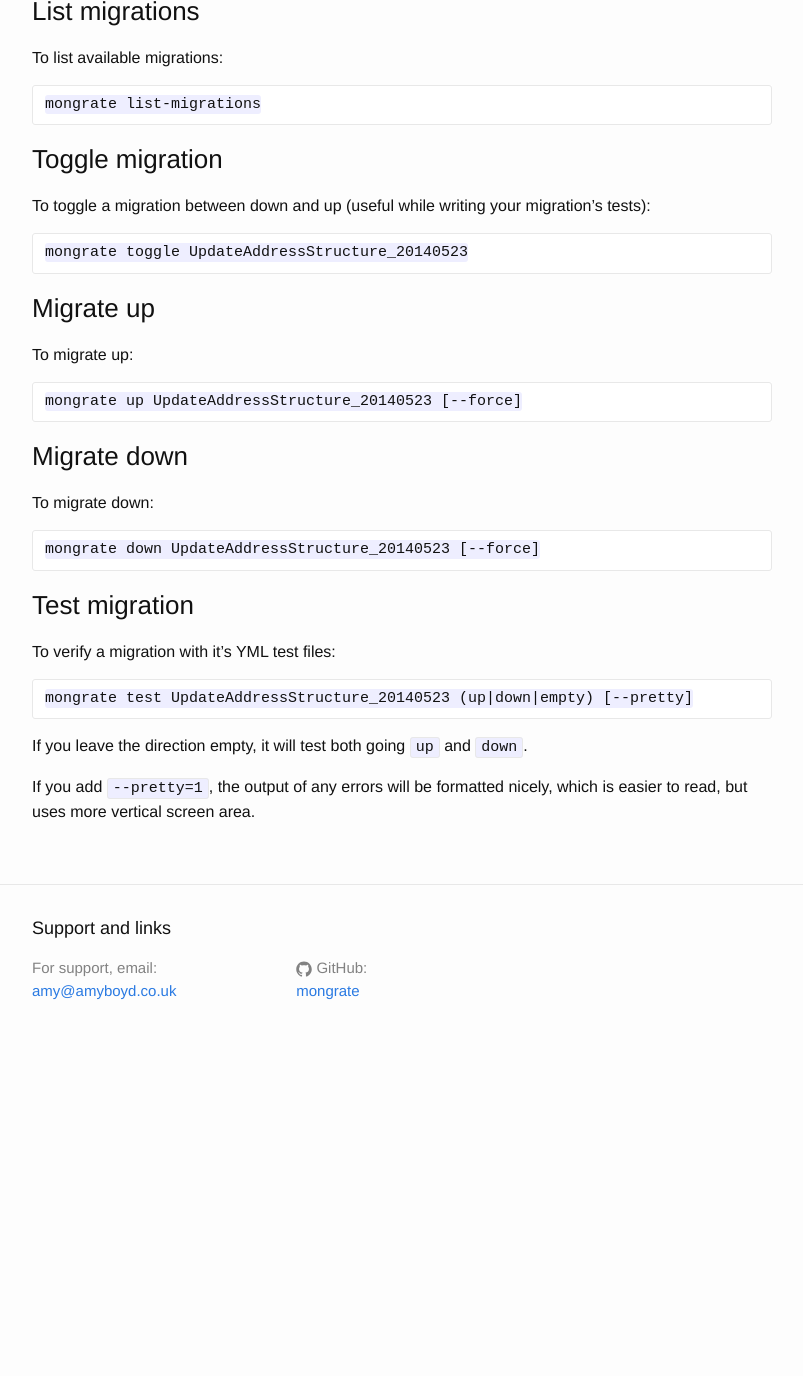
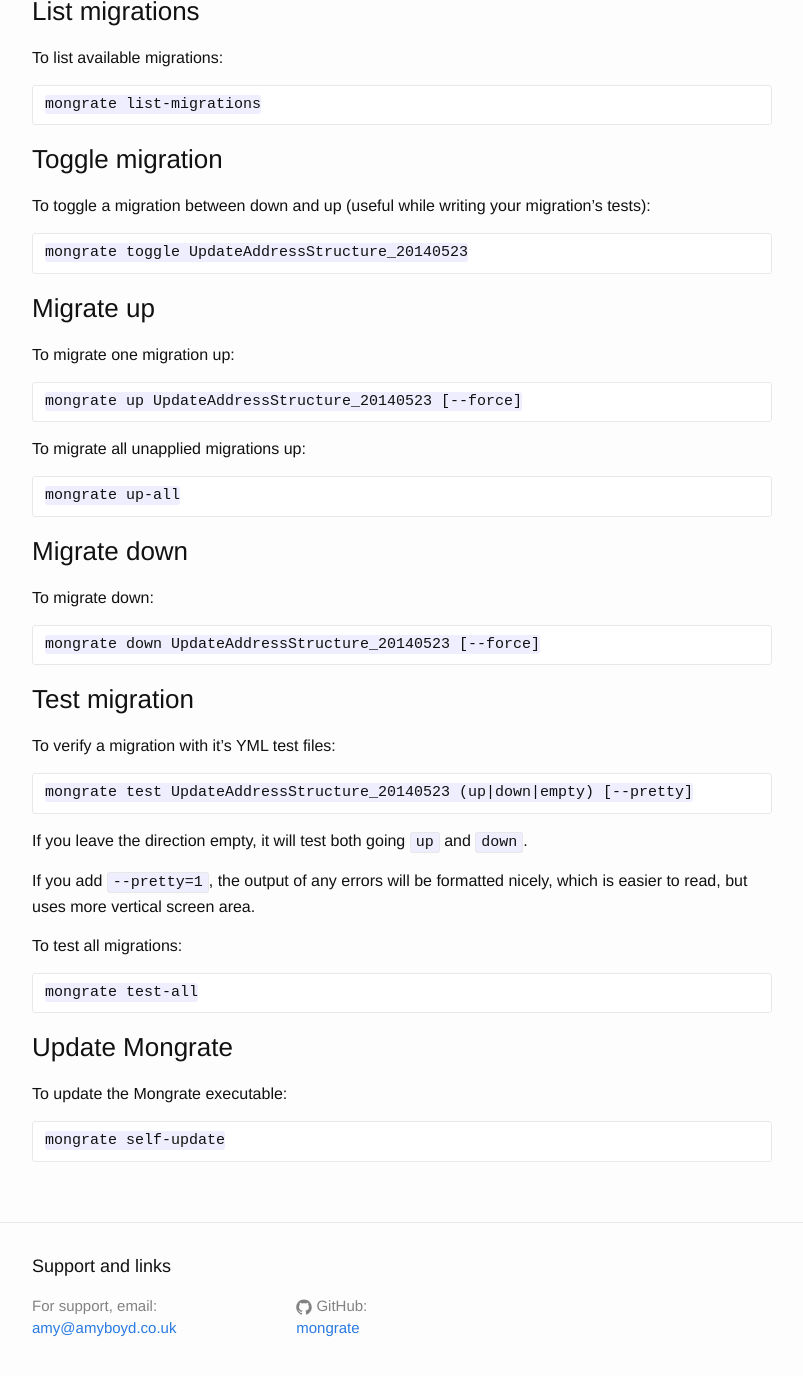
Before and after one commit to mongrate/mongrate.com, a Jekyll site: the page built from pages/docs/commands.md, in a window 1280 px wide and 1400 px high, scrolled down 446 px. Shown: the top 1376 px of the window, without its empty margins (238-1041 px from the left). Built offline with Jekyll 4.4.1, drawn with Linux system fonts in a browser that asks for light colours; before the commit the page ends 1508 px from its top, so only the background shows below that.

Commit message:
Document new commands.

````diff
--- a/pages/docs/commands.md
+++ b/pages/docs/commands.md
@@ -34,10 +34,16 @@ mongrate toggle UpdateAddressStructure_20140523
 
 ### Migrate up
 
-To migrate up:
+To migrate one migration up:
 
 ```
 mongrate up UpdateAddressStructure_20140523 [--force]
+```
+
+To migrate all unapplied migrations up:
+
+```
+mongrate up-all
 ```
 
 ### Migrate down
@@ -60,3 +66,17 @@ If you leave the direction empty, it will test both going `up` and `down`.
 
 If you add `--pretty=1`, the output of any errors will be formatted nicely, which is easier to read,
 but uses more vertical screen area.
+
+To test all migrations:
+
+```
+mongrate test-all
+```
+
+### Update Mongrate
+
+To update the Mongrate executable:
+
+```
+mongrate self-update
+```
````
